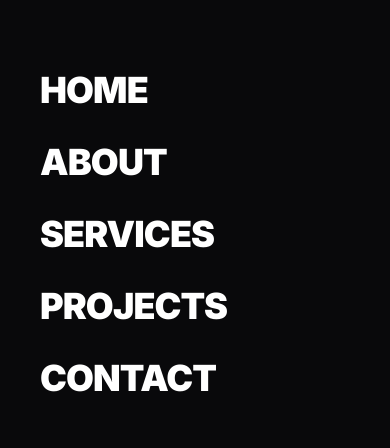
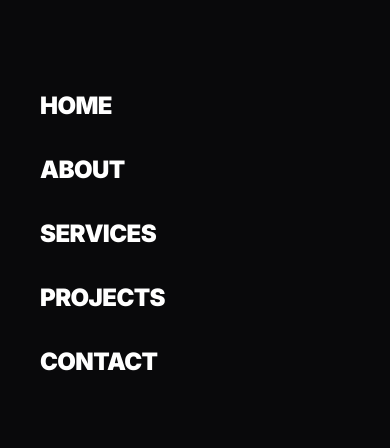
Before and after one commit to saqlain-rao/RGSfrontend, a React (Vite) app: page /contact in a window 390 px wide. Both pictures are taken after a click on the button 350 px from the left and 52 px from the top of the page. Shown: the part 229-677 px from the top of the page. Built offline with nearby package versions, Linux system fonts and the light colour scheme; no server answers.

Commit message:
Decrease mobile menu font size

```diff
--- a/src/components/layout/Header.tsx
+++ b/src/components/layout/Header.tsx
@@ -116,7 +116,7 @@ export default function Header() {
                 >
                   <Link
                     to={link.path}
-                    className="text-4xl font-black uppercase tracking-tight text-white hover:text-primary transition-colors block"
+                    className="text-2xl font-black uppercase tracking-tight text-white hover:text-primary transition-colors block"
                   >
                     {link.name}
                   </Link>
```
